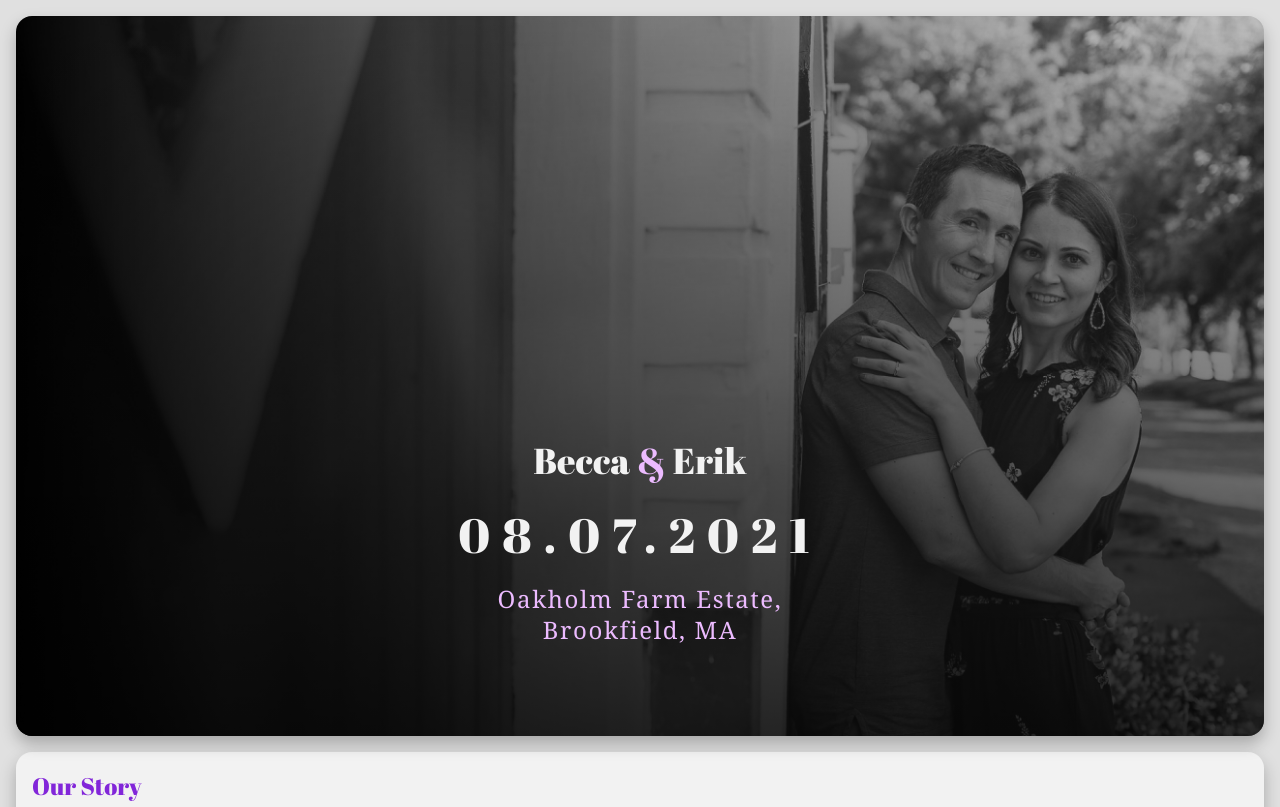
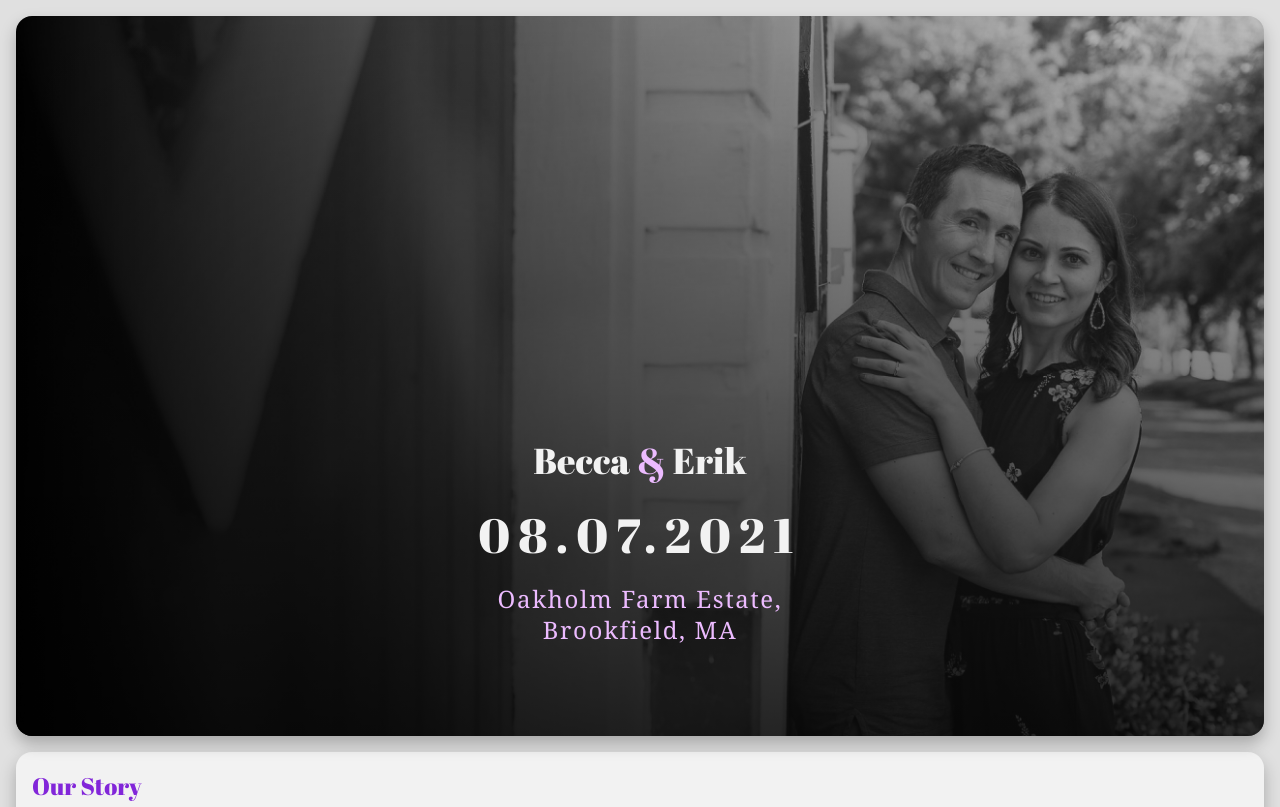
Before and after one commit to erikdrouhard/wedding-website, a Gatsby site: page / in a window 1280 px wide. Shown: the top 807 px of the page. Built offline with nearby package versions, Linux system fonts and the light colour scheme; Gatsby itself is replaced by a stand-in of ours.

Commit message:
pixel pushing

```diff
--- a/src/components/Hero.js
+++ b/src/components/Hero.js
@@ -65,7 +65,7 @@ const Title = styled.h1`
 
 const Date = styled.h2`
   font-size: 3rem;
-  letter-spacing: 0.75rem;
+  letter-spacing: 0.5rem;
   color: #f2f2f2;
 `
 const Location = styled.h3`
```
